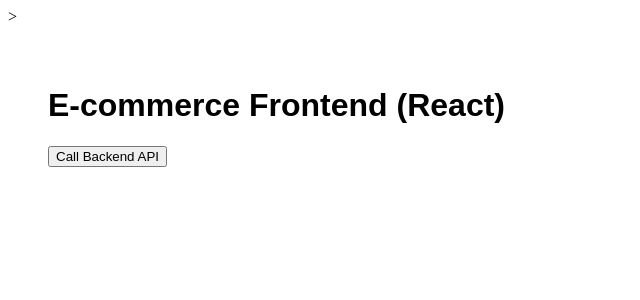
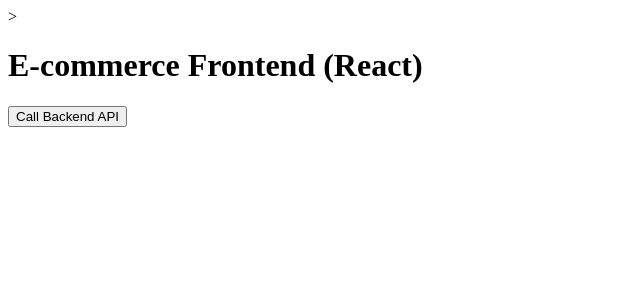
Before and after one commit to prashant2781/ecommerce-frontend-ui, a React app: page / in a window 1280 px wide. Shown: the top 300 px of the page, without its empty margins (0-640 px from the left). Built offline with nearby package versions, Linux system fonts and the light colour scheme.

Commit message:
fix frontend build4

```diff
--- a/src/App.js
+++ b/src/App.js
@@ -24,7 +24,7 @@ function App() {
   };
 
   return (
-    <div style={{ padding: "40px", fontFamily: "Arial" }}>
+    <div>
       <h1>E‑commerce Frontend (React)</h1>
 
       <button onClick={callApi}>
```
